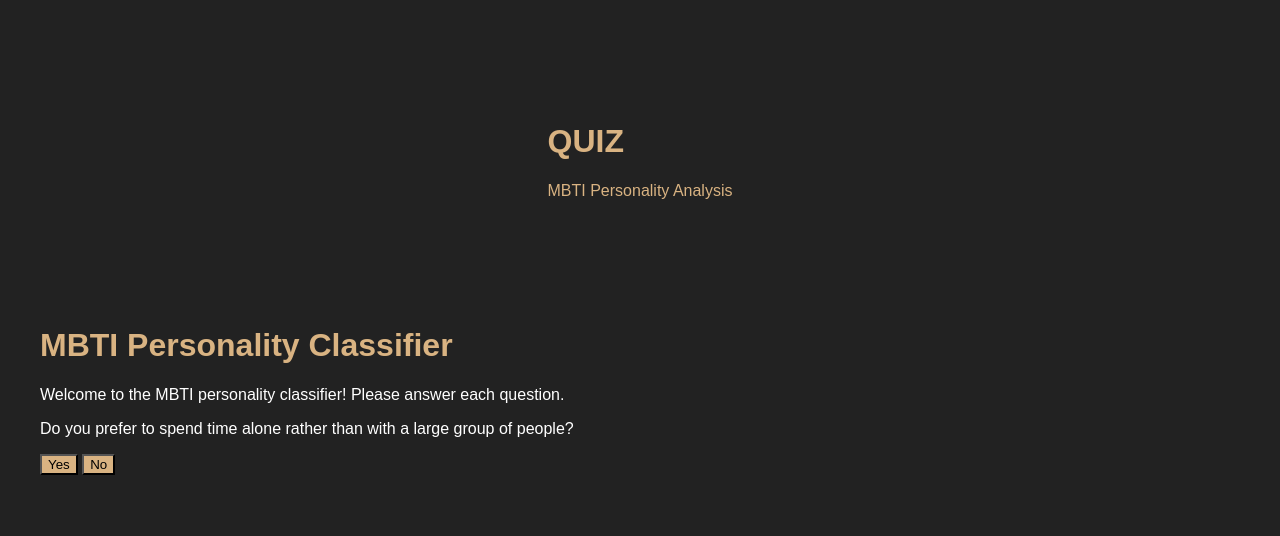
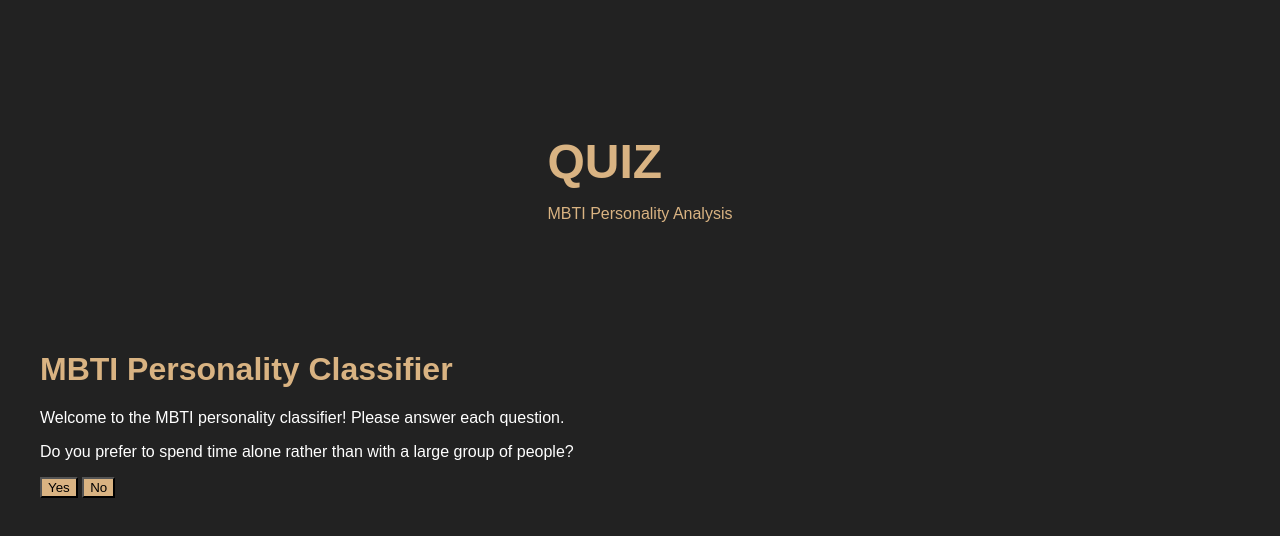
Before and after one commit to bgantavya/StyleSync, a plain HTML site: page quiz.html in a window 1280 px wide. Shown: the part 122-658 px from the top of the page. Drawn offline with Linux system fonts and the light colour scheme.

Commit message:
updatelogo

```diff
--- a/quiz.css
+++ b/quiz.css
@@ -123,7 +123,10 @@ h1 {
 .noButton {
     background-color: #d9b382;
 }
-
+.header-title {
+    color: #d9b382; /* Gold color */
+    font-size: 48px;
+    margin-bottom: 10px;
 .yesButton:active,
 .noButton:active {
     background-color: greenyellow;
--- a/quiz.html
+++ b/quiz.html
@@ -12,7 +12,7 @@
     <div id="bg">
     <header class="header">
         <div class="header-logo">
-          <a href="#"><img src="assets/logon.jpeg" style="width: 200px;" alt="Style Sync Logo"></a>
+          <img src="assets/logon.jpeg" style="width: 200px;" alt="Style Sync Logo">
         </div>
         <nav class="header-nav">
           <ul class="header-menu">
```
